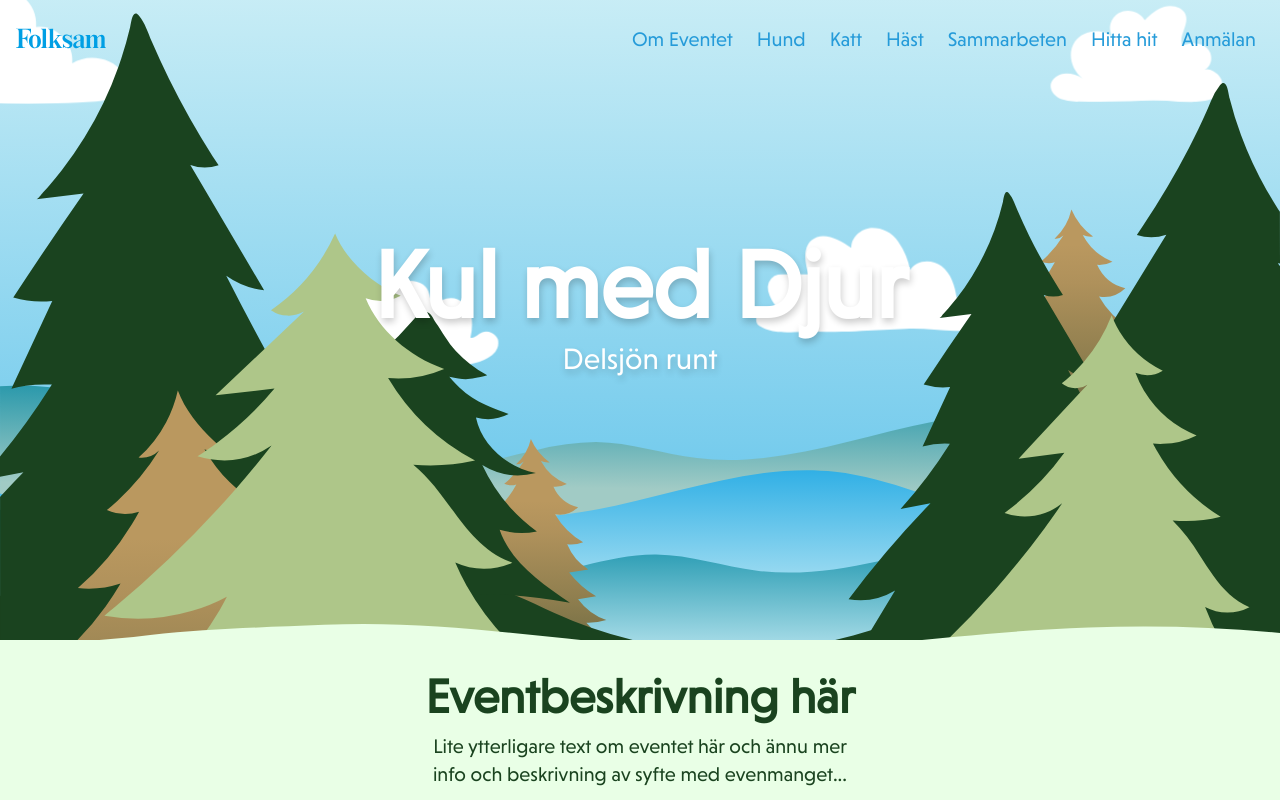
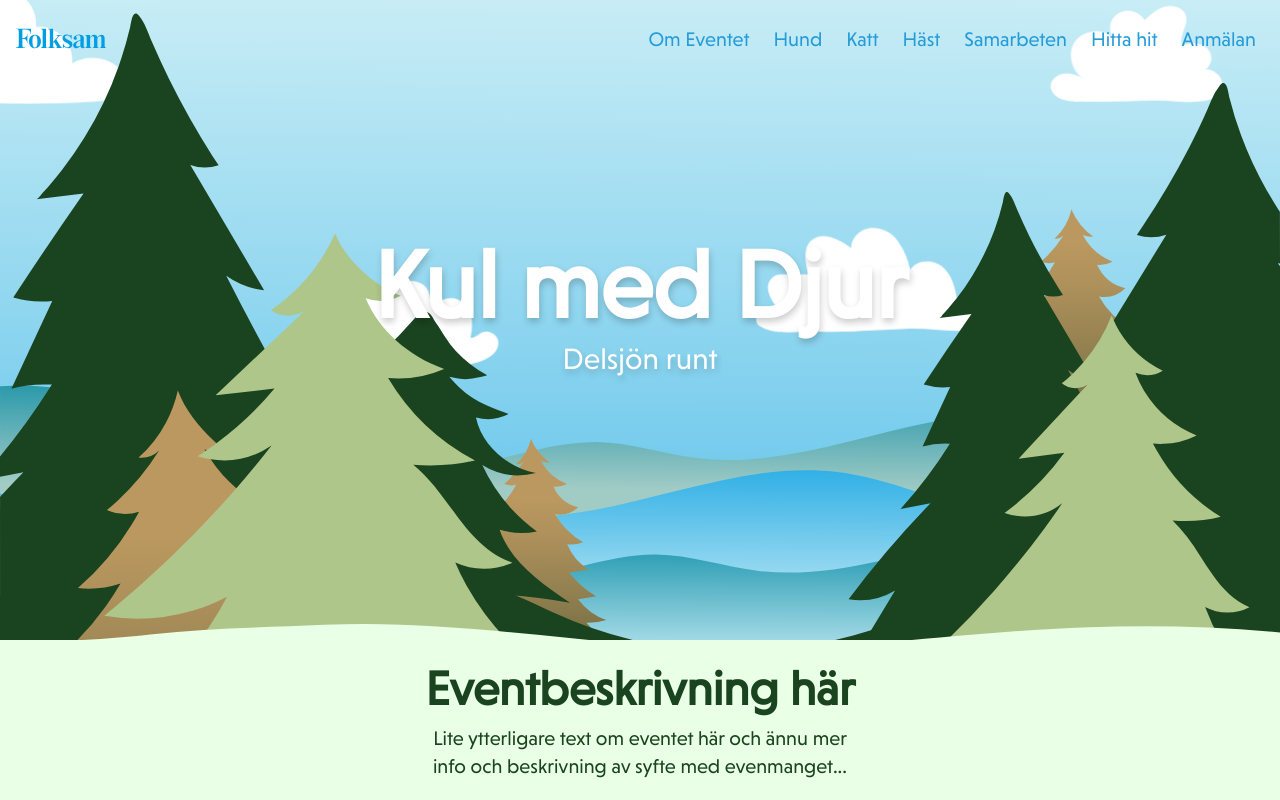
Before and after one commit to Alegherix/Kul_Med_Djur, a Next.js app: page / in a window 1280 px wide. Shown: the top 800 px of the page. Built offline with nearby package versions, Linux system fonts and the light colour scheme.

Commit message:
typo fix and minor adjustments for fixing 2560x1600 resolution

```diff
--- a/src/components/About.tsx
+++ b/src/components/About.tsx
@@ -12,10 +12,9 @@ const About: React.FC<AboutProps> = ({}) => {
     <section
       id="about"
       style={{
-        height: '40vh',
         backgroundImage: "url('/static/images/plates/light_green_plate.svg')",
       }}
-      className="text-center text-moss -mt-4 flex items-center justify-center flex-col h-full py-8 bg-cover bg-center pt-10 macbook:pt-16"
+      className="text-center text-moss -mt-4 flex items-center justify-center flex-col h-full py-8 bg-cover bg-center pt-10 macbook:pt-16 h-[40vh]"
     >
       <h2 className="mb-3">Eventbeskrivning här</h2>
       <p className="mb-4 w-full md:w-bigger mx-auto md:text-xl md:mb-8 px-2">
--- a/src/components/Hero.tsx
+++ b/src/components/Hero.tsx
@@ -26,7 +26,7 @@ const Hero = () => {
           style={{
             textShadow: '1px 4px 7px rgba(0,0,0,0.2)',
           }}
-          className="text-5xl mb-2 font-bold md:text-7xl lg:text-8xl md:mt-40 macbook:mt-15"
+          className="text-5xl mb-2 font-bold md:text-7xl lg:text-8xl md:mt-40 macbook:mt-10"
         >
           Kul med Djur
         </h1>
--- a/src/components/Navbar.tsx
+++ b/src/components/Navbar.tsx
@@ -60,7 +60,7 @@ const NavigationItems = () => {
       <SmoothScroll text="Hund" to="dogs" />
       <SmoothScroll text="Katt" to="cats" />
       <SmoothScroll text="Häst" to="horses" />
-      <SmoothScroll text="Sammarbeten" to="horses" />
+      <SmoothScroll text="Samarbeten" to="horses" />
       <SmoothScroll text="Hitta hit" to="horses" />
       <SmoothScroll text="Anmälan" to="interest" />
     </ul>
```
